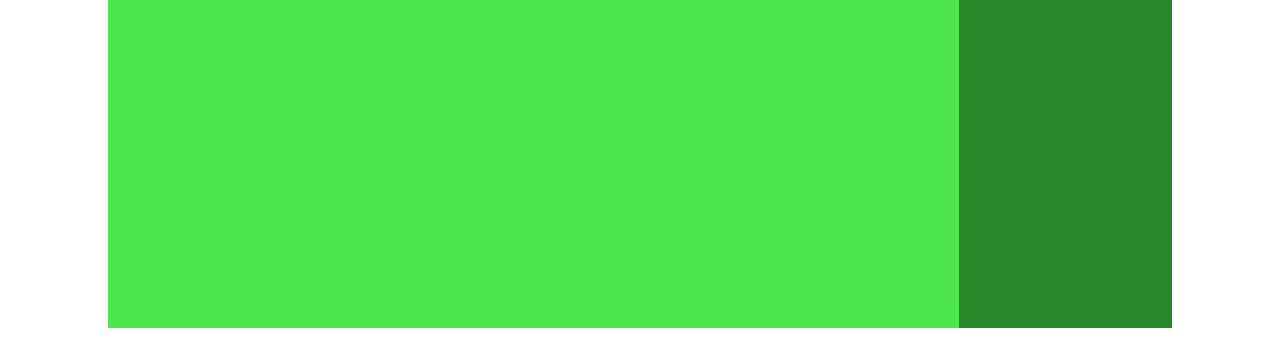
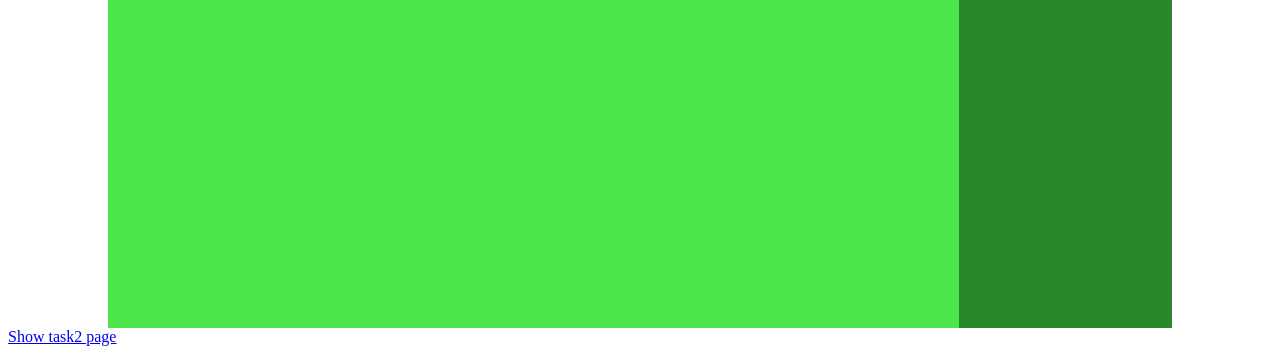
Before and after one commit to Honcharov-Danylo-IK-03/Lab3, a plain HTML site: page index.html in a window 1280 px wide. Shown: the part 530-884 px from the top of the page. Before the commit the page ends 858 px from the top, so only its background shows below. Drawn offline with Linux system fonts and the light colour scheme.

Commit message:
Update and rename task1.html to index.html

```diff
--- a/task1.html
+++ b/index.html
@@ -20,5 +20,6 @@
             <div class="text">Text</div>
         </div>
     </div>
+    <a href="./task2.html">Show task2 page</a>
 </body>
 </html>
```
